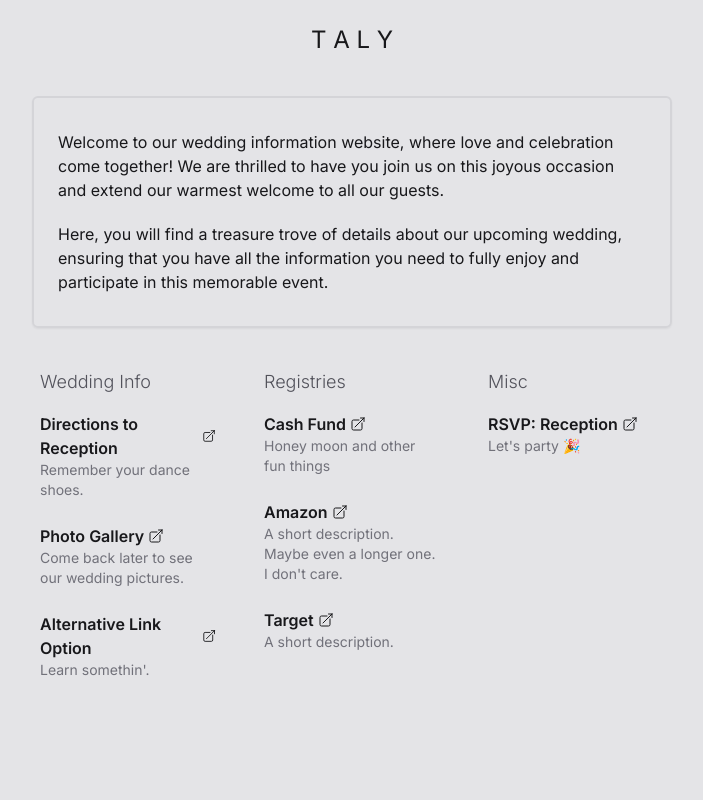
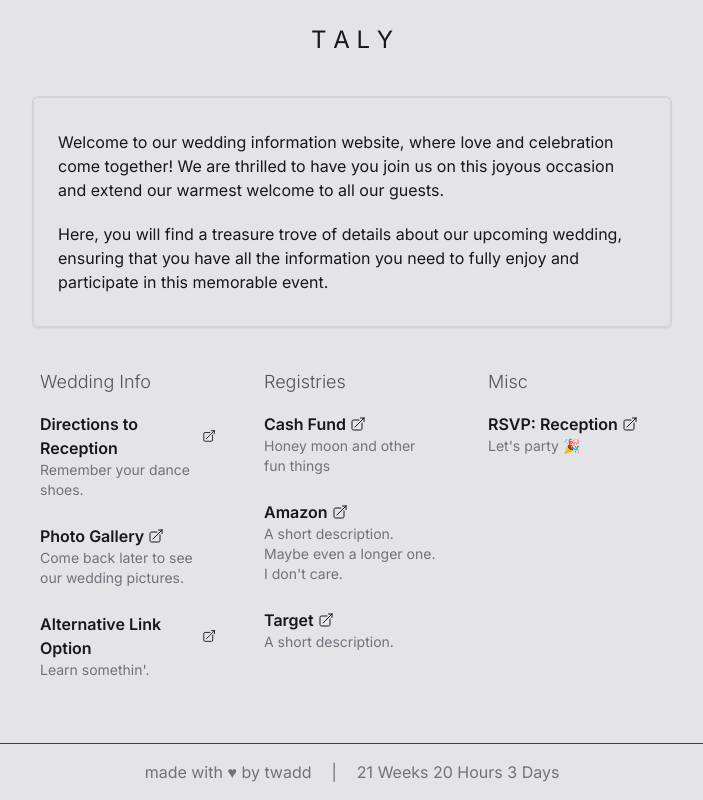
Before and after one commit to taylorwaddell/registery-links, a Next.js app: page / in a window 1280 px wide. Shown: the whole page, without its empty margins (288-991 px from the left). Built offline with nearby package versions, Linux system fonts and the light colour scheme.

Commit message:
Next.js Links, Countdown Timer, and More. (#1)
* Added footer.

* Next.js Link implementation

* Accessibility mods to modal.

* Countdown implemented.

```diff
--- a/app/layout.tsx
+++ b/app/layout.tsx
@@ -1,6 +1,8 @@
 import "./globals.css";
 
+import Countdown from "@/public/Components/Countdown";
 import { Inter } from "next/font/google";
+import Link from "next/link";
 
 const inter = Inter({ subsets: ["latin"] });
 
@@ -17,9 +19,23 @@ export default function RootLayout({
   return (
     <html lang="en">
       <body
-        className={`${inter.className} bg-zinc-200 dark:bg-zinc-800 text-zinc-900 dark:text-zinc-200`}
+        className={`min-h-screen flex flex-col ${inter.className} bg-zinc-200 dark:bg-zinc-800 text-zinc-900 dark:text-zinc-200`}
       >
         {children}
+        <footer className="flex justify-center border-t border-zinc-700 w-full text-center p-4 text-zinc-500 dark:text-zinc-500 text-sm md:text-base">
+          <p>
+            made with ♥ by{" "}
+            <Link
+              className="hover:underline"
+              href="https://twadd.dev"
+              target="_blank"
+            >
+              twadd
+            </Link>
+          </p>
+          <span className="px-5">|</span>
+          <Countdown targetDate="2023-11-10" />
+        </footer>
       </body>
     </html>
   );
--- a/app/page.tsx
+++ b/app/page.tsx
@@ -73,7 +73,7 @@ export default function Home() {
     },
   ];
   return (
-    <main className="mx-auto mt-6 mb-12 w-10/12 sm:w-5/6 lg:w-3/4 xl:w-1/2">
+    <main className="flex-grow mx-auto mt-6 mb-12 w-10/12 sm:w-5/6 lg:w-3/4 xl:w-1/2">
       <Modal
         isOpen={modalIsOpen}
         title="Which map app do you use?"
@@ -112,6 +112,8 @@ export default function Home() {
                     <p
                       className="cursor-pointer	flex font-semibold hover:underline"
                       onClick={openModal}
+                      onKeyUp={(e) => e.key === 'Enter' && openModal()}
+                      tabIndex={1}
                     >
                       {linkCard.title}
                       <ExternalLink className={"ml-1"} />
--- /dev/null
+++ b/public/Components/Countdown.tsx
@@ -0,0 +1,48 @@
+"use client";
+
+// Countdown.tsx
+import { useEffect, useState } from "react";
+
+interface CountdownProps {
+  targetDate: string;
+}
+
+const Countdown: React.FC<CountdownProps> = ({ targetDate }) => {
+  const calculateTimeLeft = () => {
+    const difference = +new Date(targetDate) - +new Date();
+
+    let timeLeft = {
+      weeks: 0,
+      days: 0,
+      hours: 0,
+    };
+
+    if (difference > 0) {
+      timeLeft = {
+        weeks: Math.floor(difference / (1000 * 60 * 60 * 24 * 7)),
+        days: Math.floor((difference / (1000 * 60 * 60 * 24)) % 7),
+        hours: Math.floor((difference / (1000 * 60 * 60)) % 24),
+      };
+    }
+
+    return timeLeft;
+  };
+
+  const [timeLeft, setTimeLeft] = useState(calculateTimeLeft());
+
+  useEffect(() => {
+    const timer = setTimeout(() => {
+      setTimeLeft(calculateTimeLeft());
+    }, 1000);
+
+    return () => clearTimeout(timer);
+  });
+
+  return (
+    <p>
+      {timeLeft.weeks} Weeks {timeLeft.hours} Hours {timeLeft.days} Days
+    </p>
+  );
+};
+
+export default Countdown;
--- a/public/Components/LinkCardListItem.tsx
+++ b/public/Components/LinkCardListItem.tsx
@@ -1,9 +1,10 @@
 "use client";
 
 import ExternalLink from "../icons/ExternalLink";
+import Link from "next/link";
 
 interface Props {
-  link?: string;
+  link: string;
   title: string;
   summary: string;
 }
@@ -11,14 +12,14 @@ interface Props {
 export default function LinkCardListItem({ title, link, summary }: Props) {
   return (
     <li className="p-2">
-      <a
+      <Link
         href={link}
         className="flex font-semibold hover:underline"
         target="_blank"
       >
         {title}
         <ExternalLink className={"ml-1"} />
-      </a>
+      </Link>
       <p className="text-sm text-zinc-500 dark:text-zinc-500">{summary}</p>
     </li>
   );
--- a/public/Components/Modal.tsx
+++ b/public/Components/Modal.tsx
@@ -1,4 +1,6 @@
-import React, { useEffect, useRef } from "react";
+import React, { useCallback, useEffect, useRef } from "react";
+
+import Link from "next/link";
 
 interface ModalProps {
   isOpen: boolean;
@@ -23,23 +25,61 @@ const Modal: React.FC<ModalProps> = ({
 }) => {
   const modalRef = useRef<HTMLDivElement | null>(null);
 
-  const handleClickOutside = (event: MouseEvent) => {
-    if (modalRef.current && !modalRef.current.contains(event.target as Node)) {
-      close();
-    }
-  };
+  const handleClickOutside = useCallback(
+    (event: MouseEvent) => {
+      if (
+        modalRef.current &&
+        !modalRef.current.contains(event.target as Node)
+      ) {
+        close();
+      }
+    },
+    [close]
+  );
+
+  const handleKeyDown = useCallback(
+    (event: KeyboardEvent) => {
+      if (modalRef.current) {
+        if (event.key === "Tab") {
+          const focusableModalElements = modalRef.current.querySelectorAll(
+            'button, [href], input, select, textarea, [tabindex]:not([tabindex="-1"])'
+          ) as NodeListOf<HTMLElement>;
+          const firstElement = focusableModalElements[0];
+          const lastElement =
+            focusableModalElements[focusableModalElements.length - 1];
+
+          if (!event.shiftKey && document.activeElement === lastElement) {
+            firstElement.focus();
+            event.preventDefault();
+          }
+
+          if (event.shiftKey && document.activeElement === firstElement) {
+            lastElement.focus();
+            event.preventDefault();
+          }
+        } else if (event.key === "Escape" || event.keyCode === 27) {
+          // ESC key
+          close();
+        }
+      }
+    },
+    [close]
+  );
 
   useEffect(() => {
     if (isOpen) {
       document.addEventListener("mousedown", handleClickOutside);
+      document.addEventListener("keydown", handleKeyDown);
     } else {
       document.removeEventListener("mousedown", handleClickOutside);
+      document.removeEventListener("keydown", handleKeyDown);
     }
     // Clean up event listener on component unmount
     return () => {
       document.removeEventListener("mousedown", handleClickOutside);
+      document.removeEventListener("keydown", handleKeyDown);
     };
-  });
+  }, [isOpen, handleClickOutside, handleKeyDown]);
   if (!isOpen) {
     return null;
   }
@@ -51,7 +91,15 @@ const Modal: React.FC<ModalProps> = ({
           <div className="absolute inset-0 bg-zinc-700 dark:bg-zinc-950 opacity-75"></div>
         </div>
         <span className="hidden sm:inline-block sm:align-middle sm:h-screen"></span>
-        <div ref={modalRef} className="bg-zinc-200 dark:bg-zinc-800 inline-block align-bottom rounded-lg text-left overflow-hidden shadow-xl transform transition-all sm:my-8 sm:align-middle sm:max-w-lg sm:w-full mb-10">
+        <div
+          ref={modalRef}
+          aria-modal="true"
+          role="dialog"
+          className="bg-zinc-200 dark:bg-zinc-800 inline-block align-bottom rounded-lg text-left overflow-hidden shadow-xl transform transition-all sm:my-8 sm:align-middle sm:max-w-lg sm:w-full mb-10"
+        >
+          <p onClick={close} className="sr-only" tabIndex={2}>
+            Close modal.
+          </p>
           <div className="px-4 pt-5 pb-4 sm:p-6 sm:pb-4">
             <h3 className="text-lg leading-6 font-medium">{title}</h3>
             <div className="mt-2">
@@ -59,22 +107,22 @@ const Modal: React.FC<ModalProps> = ({
             </div>
           </div>
           <div className="px-4 py-3 sm:px-6 sm:flex sm:flex-row-reverse">
-            <a
+            <Link
               href={googleLink}
               target="_blank"
               onClick={close}
               className="w-full inline-flex justify-center rounded-md border border-transparent shadow-sm px-4 py-2 dark:text-zinc-900 text-zinc-200 hover:text-zinc-200 bg-zinc-700 dark:bg-zinc-200 hover:bg-blue-700 sm:ml-3 sm:w-auto sm:text-sm"
             >
               {confirmText}
-            </a>
-            <a
+            </Link>
+            <Link
               href={appleLink}
               target="_blank"
               onClick={close}
               className="mt-3 w-full inline-flex justify-center rounded-md border shadow-sm px-4 py-2 dark:text-zinc-900 text-zinc-200 hover:text-zinc-200 bg-zinc-700 dark:bg-zinc-200 hover:bg-zinc-800 sm:mt-0 sm:w-auto sm:text-sm"
             >
               {cancelText}
-            </a>
+            </Link>
           </div>
         </div>
       </div>
```
